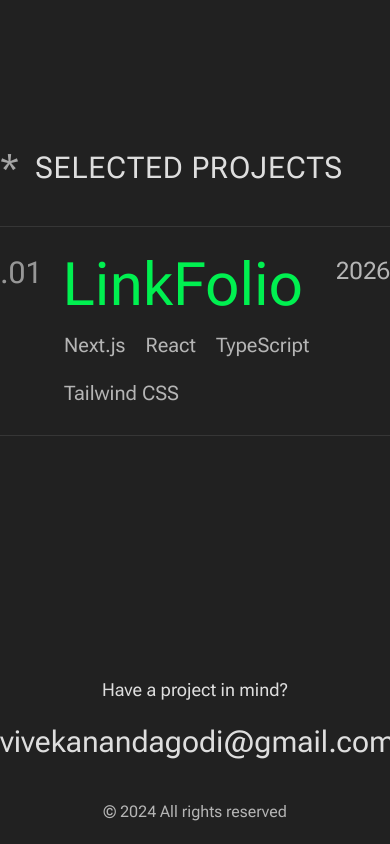
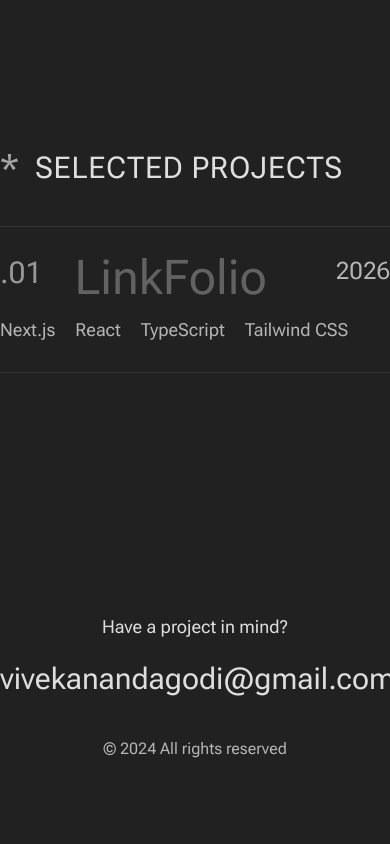
Before and after one commit to mr-nobody-7/portfolio-website, a Next.js app: page / in a window 390 px wide. Shown: the part 3917-4761 px from the top of the page. After the commit the page ends 4698 px from the top, so only its background shows below. Built offline with nearby package versions, Linux system fonts and the light colour scheme.

Commit message:
fix: hover-only project highlight and restore jsx typing config

```diff
--- a/app/_components/ProjectList.tsx
+++ b/app/_components/ProjectList.tsx
@@ -7,8 +7,8 @@ import Link from "next/link";
 import { useState } from "react";
 
 export const ProjectList = () => {
-  const [hoveredProjectSlug, setHoveredProjectSlug] = useState(
-    PROJECTS[0]?.slug,
+  const [hoveredProjectSlug, setHoveredProjectSlug] = useState<string | null>(
+    null,
   );
 
   const containerVariants = {
@@ -51,6 +51,7 @@ export const ProjectList = () => {
                   href={`/projects/${project.slug}`}
                   className="group block border-b border-border/80 last:border-0 py-7"
                   onMouseEnter={() => setHoveredProjectSlug(project.slug)}
+                  onMouseLeave={() => setHoveredProjectSlug(null)}
                 >
                   <div className="flex justify-between items-start mb-4 gap-5">
                     <div>
@@ -59,12 +60,12 @@ export const ProjectList = () => {
                       </p>
                     </div>
 
-                    <div className="flex-1">
+                    <div className="flex-1 pl-3 md:pl-6">
                       <h3
-                        className={`text-6xl md:text-7xl font-anton transition-colors ${
+                        className={`text-5xl md:text-6xl lg:text-7xl leading-[0.95] font-anton transition-colors ${
                           hoveredProjectSlug === project.slug
                             ? "text-primary"
-                            : "text-foreground/25 group-hover:text-foreground/60"
+                            : "text-foreground/35"
                         }`}
                       >
                         {project.title}
@@ -78,11 +79,11 @@ export const ProjectList = () => {
                     </div>
                   </div>
 
-                  <div className="flex gap-5 flex-wrap pl-16">
+                  <div className="flex gap-5 flex-wrap pl-0 md:pl-14">
                     {project.techStack.slice(0, 4).map((tech) => (
                       <span
                         key={tech}
-                        className="text-xl text-muted-foreground"
+                        className="text-lg md:text-xl text-muted-foreground"
                       >
                         {tech}
                       </span>
```
Also changed, not shown: tsconfig.json (+16 -4 lines).
